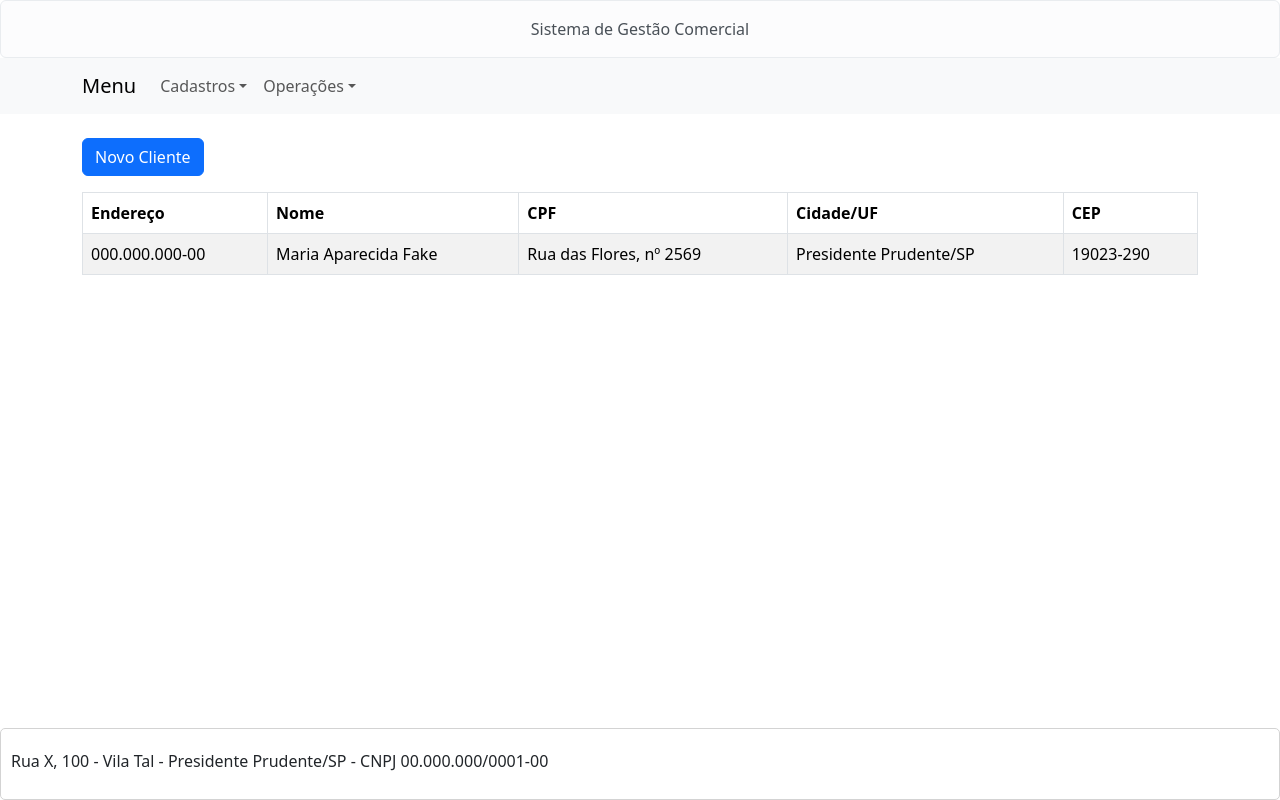
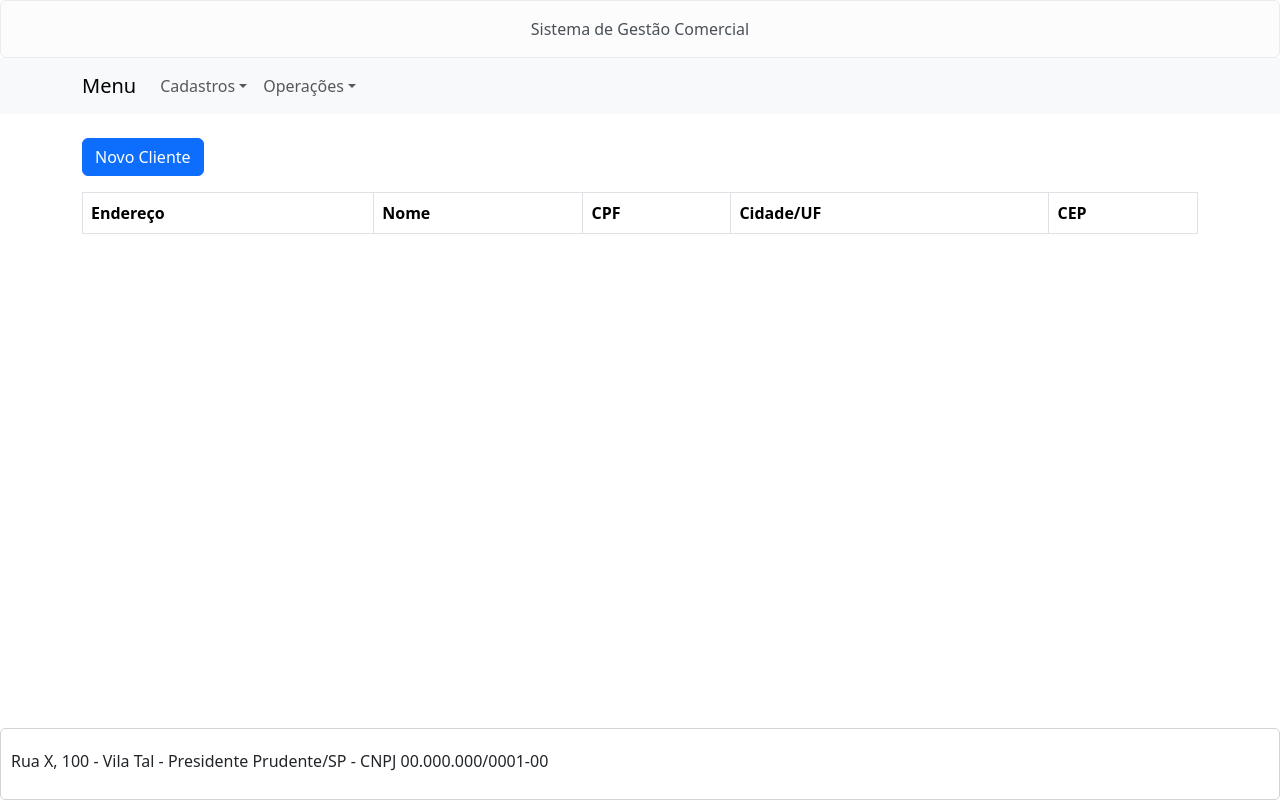
Before and after one commit to marcus-rubcube/React_Registration-System, a React (Create React App) app: page / in a window 1280 px wide. Built offline with nearby package versions, Linux system fonts and the light colour scheme.

Commit message:
feat: list clients

```diff
--- a/src/screens/components/forms/register-client-form.tsx
+++ b/src/screens/components/forms/register-client-form.tsx
@@ -13,9 +13,11 @@ import { ClientFormEnum } from "./enums/client-form";
 
 interface ClientsProps {
   setShowForm: (value: boolean) => void;
+  setClients: React.Dispatch<React.SetStateAction<Client[]>>;
+  clients: Client[];
 }
 
-interface Client {
+export interface Client {
   document: string;
   name: string;
   neighborhood: string;
@@ -36,7 +38,7 @@ const INITIAL_CLIENT_STATE = {
   neighborhood: "",
   address: "",
   city: "",
-  uf: "",
+  uf: "SP",
   number: "",
   zipCode: "",
 };
@@ -45,6 +47,8 @@ const translate = formsTranslates.clientForms;
 
 export const RegisterClientForm = ({
   setShowForm,
+  clients,
+  setClients,
 }: ClientsProps): ReactElement => {
   const federalUnits = [
     { value: "SP", label: translate.federalUnits.SP },
@@ -93,7 +97,7 @@ export const RegisterClientForm = ({
   function onSubmit(event: React.FormEvent<HTMLFormElement>) {
     const form = event.currentTarget;
     if (form.checkValidity()) {
-      // backend
+      setClients([...clients, client])
       setClient(INITIAL_CLIENT_STATE);
       setValidated(false);
     } else {
--- a/src/screens/components/tables/clients-table.tsx
+++ b/src/screens/components/tables/clients-table.tsx
@@ -1,11 +1,27 @@
 import { Button, Container, Table } from "react-bootstrap";
 import { tableTranslates } from "./translations/ptBr";
+import { Client } from "../forms/register-client-form";
 
 interface ClientsProps {
   setShowForm: (value: boolean) => void;
+  clients: Client[];
 }
 
-export const ClientsTable = ({ setShowForm }: ClientsProps) => {
+export const ClientsTable = ({ setShowForm, clients }: ClientsProps) => {
+  const renderTableRow = (client: Client) => {
+    return (
+      <>
+        <tr>
+          <td>{client.document}</td>
+          <td>{client.name}</td>
+          <td>{`${client.address},nº ${client.number}`}</td>
+          <td>{`${client.city} - ${client.uf}`}</td>
+          <td>{client.zipCode}</td>
+        </tr>
+      </>
+    );
+  };
+
   return (
     <Container className="mt-4">
       <Button type="button" onClick={() => setShowForm(true)} className="mb-3">
@@ -21,15 +37,7 @@ export const ClientsTable = ({ setShowForm }: ClientsProps) => {
             <th>{tableTranslates.clients.tableHead.zipCode}</th>
           </tr>
         </thead>
-        <tbody>
-          <tr>
-            <td>000.000.000-00</td>
-            <td>Maria Aparecida Fake</td>
-            <td>Rua das Flores, nº 2569</td>
-            <td>Presidente Prudente/SP</td>
-            <td>19023-290</td>
-          </tr>
-        </tbody>
+        <tbody>{clients.map((client: Client) => renderTableRow(client))}</tbody>
       </Table>
     </Container>
   );
--- a/src/screens/register-client/register-client-screen.tsx
+++ b/src/screens/register-client/register-client-screen.tsx
@@ -1,16 +1,17 @@
 import { ReactElement, useState } from "react";
 import { Page } from "../../common/components/page/page";
-import { RegisterClientForm } from "../components/forms/register-client-form";
+import { Client, RegisterClientForm } from "../components/forms/register-client-form";
 import { ClientsTable } from "../components/tables/clients-table";
 
 export const RegisterClientScreen = (): ReactElement => {
   const [showForm, setShowForm] = useState(false);
+  const [clients, setClients] = useState<Client[]>([]);
   return (
     <Page>
       {showForm ? (
-        <RegisterClientForm setShowForm={setShowForm} />
+        <RegisterClientForm setShowForm={setShowForm} setClients={setClients} clients={clients}/>
       ) : (
-        <ClientsTable setShowForm={setShowForm} />
+        <ClientsTable setShowForm={setShowForm} clients={clients}/>
       )}
     </Page>
   );
```
